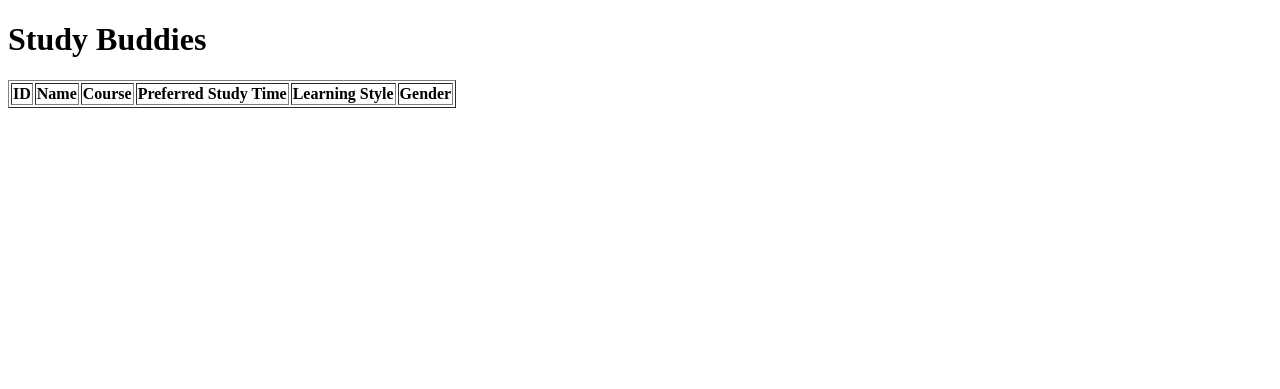
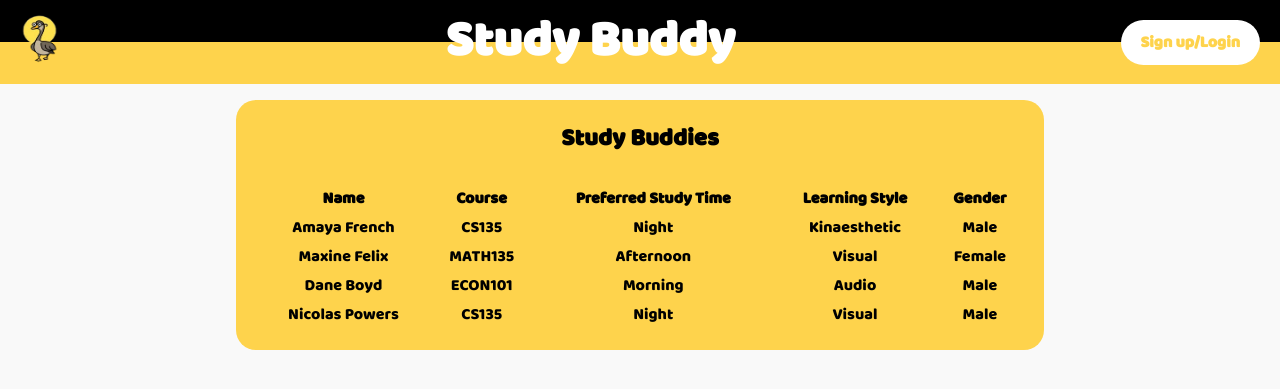
Before and after one commit to Padasdaf/Study-Buddy, a Django app: template backend/studbud/homepage/templates/studbud/buddies.html in a window 1280 px wide. Shown: the top 389 px of the page. Run offline with Django 4.2, Linux system fonts and the light colour scheme; the template is opened without the code that fills it, so the values that code supplies are empty.

Commit message:
frnte fix

```diff
--- a/backend/studbud/homepage/templates/studbud/buddies.html
+++ b/backend/studbud/homepage/templates/studbud/buddies.html
@@ -1,17 +1,12 @@
-
-<!DOCTYPE html>
-<html lang="en">
-<head>
-    <meta charset="UTF-8">
-    <meta name="viewport" content="width=device-width, initial-scale=1.0">
-    <title>Study Buddies</title>
-</head>
+{% extends "studbud/base.html" %}
+{% block main %}
 <body>
-    <h1>Study Buddies</h1>
-    <table border="1">
+    <section class = "matched-table">
+        <h1 style="color: black;">Study Buddies</h1>
+        <br>
+        <table>
             <thead>
                 <tr>
-                <th>ID</th>
                     <th>Name</th>
                     <th>Course</th>
                     <th>Preferred Study Time</th>
@@ -29,7 +24,36 @@
                     <td>{{ user.gender }}</td>
                 </tr>
                 {% endfor %}
+                <tr>
+                    <td>Amaya French</td>
+                    <td>CS135</td>
+                    <td>Night</td>
+                    <td>Kinaesthetic</td>
+                    <td>Male</td>
+                </tr>
+                <tr>
+                    <td>Maxine Felix</td>
+                    <td>MATH135</td>
+                    <td>Afternoon</td>
+                    <td>Visual</td>
+                    <td>Female</td>
+                </tr>
+                <tr>
+                    <td>Dane Boyd</td>
+                    <td>ECON101</td>
+                    <td>Morning</td>
+                    <td>Audio</td>
+                    <td>Male</td>
+                </tr>
+                <tr>
+                    <td>Nicolas Powers</td>
+                    <td>CS135</td>
+                    <td>Night</td>
+                    <td>Visual</td>
+                    <td>Male</td>
+                </tr>
             </tbody>
         </table>
+    </section>
 </body>
-</html>
+{% endblock %}
--- a/backend/studbud/static/css/homepage.css
+++ b/backend/studbud/static/css/homepage.css
@@ -422,7 +422,7 @@ footer {
     margin-left:1rem;
   }
 
-  .preferences {
+  .form {
     width: 20%;
     background-color: white;
     padding:20px;
@@ -431,7 +431,7 @@ footer {
     margin-left:1rem;
     border-width: 0px;
     height:70%;
-    font-size: 20px;
+    font-size: 14.6px;
   }
 
   .preferences label {
@@ -440,8 +440,8 @@ footer {
     font-weight: bold;
   }
 
-  .preferences input,
-  .preferences textarea {
+  .form select,
+  .form textarea {
     width: 100%;
     margin-top: 5px;
     padding: 5px;
@@ -461,3 +461,20 @@ footer {
     width: 100%;
     font-family:newfont;
   }
+
+  /*buddies page*/
+.matched-table {
+  width:60%;
+  margin:auto;
+  margin-top: 1rem;
+  text-align: center;
+  background-color: #FED34C;
+  padding:20px;
+  border-radius:20px;
+  color: black;
+  }
+
+.matched-table table {
+  margin: auto;
+  width: 100%;
+}
```
Also changed, not shown: backend/studbud/homepage/templates/studbud/matchup.html (+6 -5 lines). Lines whose indentation alone changed are shown as unchanged.
